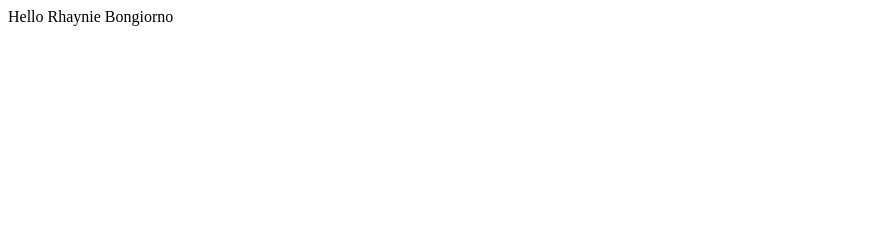
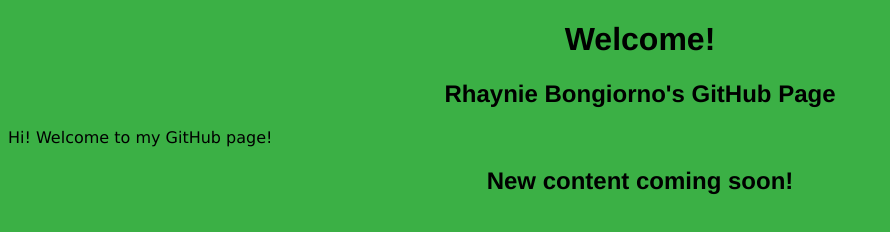
Before and after one commit to BayoMuse42/BayoMuse42.github.io, a plain HTML site: page index.html in a window 1280 px wide. Shown: the whole page, without its empty margins (0-890 px from the left). Drawn offline with Linux system fonts and the light colour scheme.

Commit message:
Add files via upload

```diff
--- a/index.html
+++ b/index.html
@@ -1 +1,17 @@
-Hello Rhaynie Bongiorno
+<!DOCTYPE html>
+<!--Trying to relearn HTML5 like-->
+<lang=en html>
+    <head>
+        <meta charset=utf-8>
+        <link rel="stylesheet" href="style.css">
+    </head>
+
+    <body>
+        <h1>Welcome!</h1>
+        <h2>Rhaynie Bongiorno's GitHub Page</h2>
+        <p>
+            Hi! Welcome to my GitHub page!
+        </p>
+        <h2>New content coming soon!</h2>
+    </body>
+</html>
--- /dev/null
+++ b/style.css
@@ -0,0 +1,13 @@
+body{
+    background-color:#3bb045;
+    font-family:'Franklin Gothic Medium', 'Arial Narrow', Arial, sans-serif;
+}
+
+h1, h2{
+    text-align:center;
+    font-weight:bold;
+}
+
+p{
+    font-family:Verdana, Geneva, Tahoma, sans-serif;
+}
```
